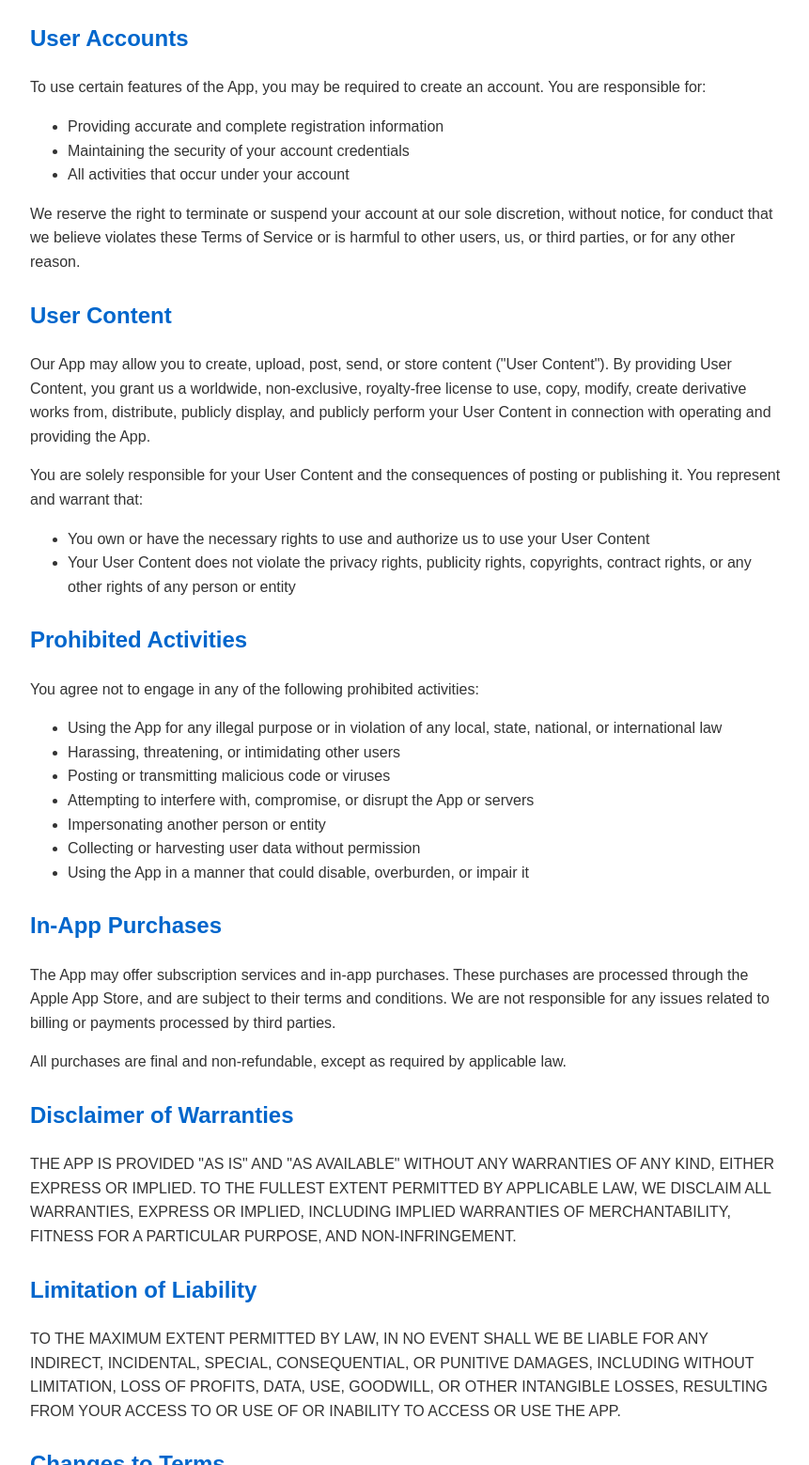
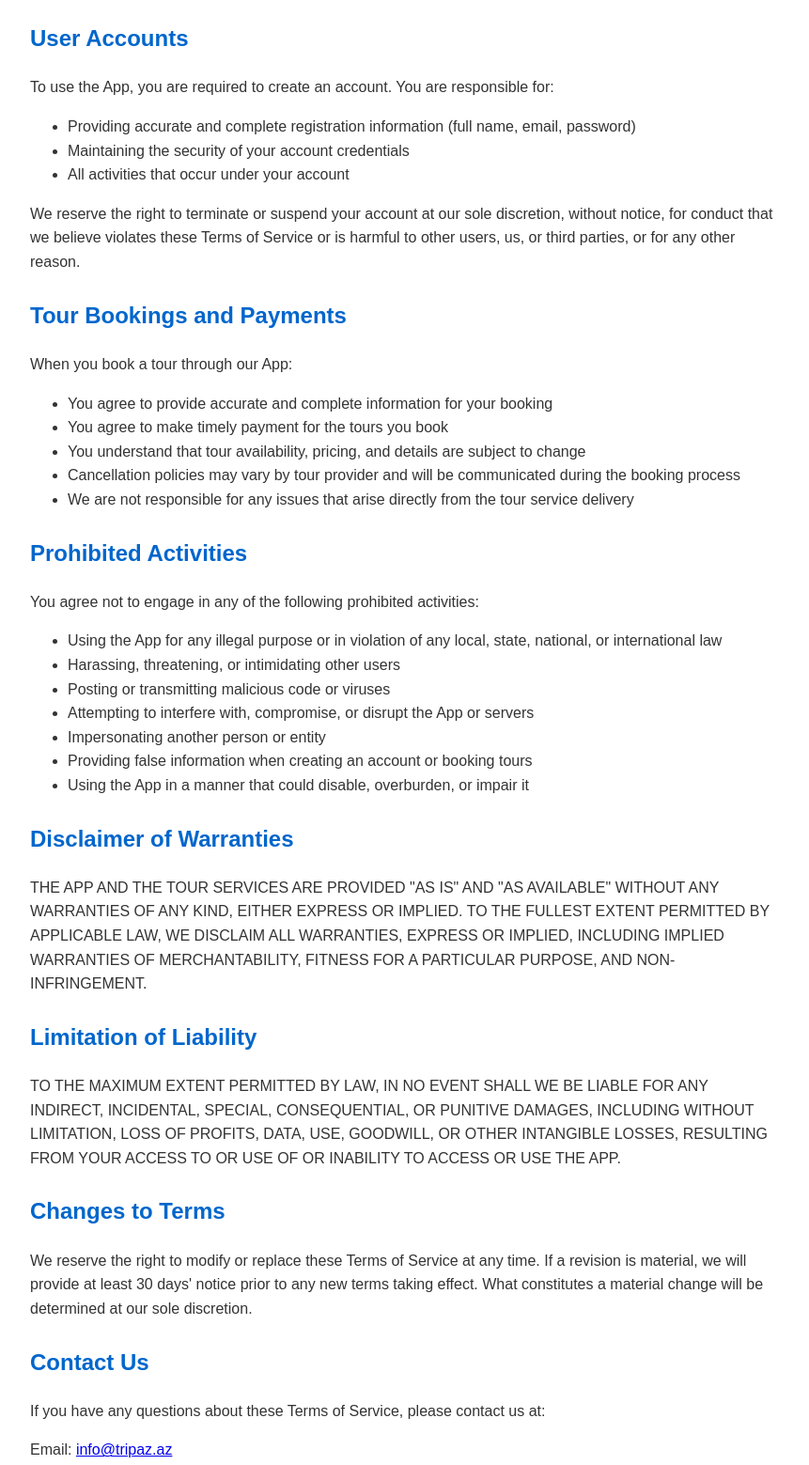
Before and after one commit to HasanShukurof/your-guide-support, a plain HTML site: page terms.html in a window 1280 px wide. Shown: the part 651-2210 px from the top of the page at 94% size, without its empty margins (208-1069 px from the left). Drawn offline with Linux system fonts and the light colour scheme.

Commit message:
Update terms.html

```diff
--- a/terms.html
+++ b/terms.html
@@ -72,9 +72,9 @@
 
     <div class="terms-section">
         <h2>User Accounts</h2>
-        <p>To use certain features of the App, you may be required to create an account. You are responsible for:</p>
+        <p>To use the App, you are required to create an account. You are responsible for:</p>
         <ul>
-            <li>Providing accurate and complete registration information</li>
+            <li>Providing accurate and complete registration information (full name, email, password)</li>
             <li>Maintaining the security of your account credentials</li>
             <li>All activities that occur under your account</li>
         </ul>
@@ -82,12 +82,14 @@
     </div>
 
     <div class="terms-section">
-        <h2>User Content</h2>
-        <p>Our App may allow you to create, upload, post, send, or store content ("User Content"). By providing User Content, you grant us a worldwide, non-exclusive, royalty-free license to use, copy, modify, create derivative works from, distribute, publicly display, and publicly perform your User Content in connection with operating and providing the App.</p>
-        <p>You are solely responsible for your User Content and the consequences of posting or publishing it. You represent and warrant that:</p>
+        <h2>Tour Bookings and Payments</h2>
+        <p>When you book a tour through our App:</p>
         <ul>
-            <li>You own or have the necessary rights to use and authorize us to use your User Content</li>
-            <li>Your User Content does not violate the privacy rights, publicity rights, copyrights, contract rights, or any other rights of any person or entity</li>
+            <li>You agree to provide accurate and complete information for your booking</li>
+            <li>You agree to make timely payment for the tours you book</li>
+            <li>You understand that tour availability, pricing, and details are subject to change</li>
+            <li>Cancellation policies may vary by tour provider and will be communicated during the booking process</li>
+            <li>We are not responsible for any issues that arise directly from the tour service delivery</li>
         </ul>
     </div>
 
@@ -100,20 +102,14 @@
             <li>Posting or transmitting malicious code or viruses</li>
             <li>Attempting to interfere with, compromise, or disrupt the App or servers</li>
             <li>Impersonating another person or entity</li>
-            <li>Collecting or harvesting user data without permission</li>
+            <li>Providing false information when creating an account or booking tours</li>
             <li>Using the App in a manner that could disable, overburden, or impair it</li>
         </ul>
     </div>
 
     <div class="terms-section">
-        <h2>In-App Purchases</h2>
-        <p>The App may offer subscription services and in-app purchases. These purchases are processed through the Apple App Store, and are subject to their terms and conditions. We are not responsible for any issues related to billing or payments processed by third parties.</p>
-        <p>All purchases are final and non-refundable, except as required by applicable law.</p>
-    </div>
-
-    <div class="terms-section">
         <h2>Disclaimer of Warranties</h2>
-        <p>THE APP IS PROVIDED "AS IS" AND "AS AVAILABLE" WITHOUT ANY WARRANTIES OF ANY KIND, EITHER EXPRESS OR IMPLIED. TO THE FULLEST EXTENT PERMITTED BY APPLICABLE LAW, WE DISCLAIM ALL WARRANTIES, EXPRESS OR IMPLIED, INCLUDING IMPLIED WARRANTIES OF MERCHANTABILITY, FITNESS FOR A PARTICULAR PURPOSE, AND NON-INFRINGEMENT.</p>
+        <p>THE APP AND THE TOUR SERVICES ARE PROVIDED "AS IS" AND "AS AVAILABLE" WITHOUT ANY WARRANTIES OF ANY KIND, EITHER EXPRESS OR IMPLIED. TO THE FULLEST EXTENT PERMITTED BY APPLICABLE LAW, WE DISCLAIM ALL WARRANTIES, EXPRESS OR IMPLIED, INCLUDING IMPLIED WARRANTIES OF MERCHANTABILITY, FITNESS FOR A PARTICULAR PURPOSE, AND NON-INFRINGEMENT.</p>
     </div>
 
     <div class="terms-section">
@@ -129,7 +125,8 @@
     <div class="terms-section">
         <h2>Contact Us</h2>
         <p>If you have any questions about these Terms of Service, please contact us at:</p>
-        <p>Email: <a href="mailto:legal@tripaz.com">legal@tripaz.com</a></p>
+        <p>Email: <a href="mailto:info@tripaz.az">info@tripaz.az</a></p>
+        <p>WhatsApp: <a href="https://wa.me/994556868509">+994 55 686 8509</a></p>
     </div>
 
     <footer>
```
